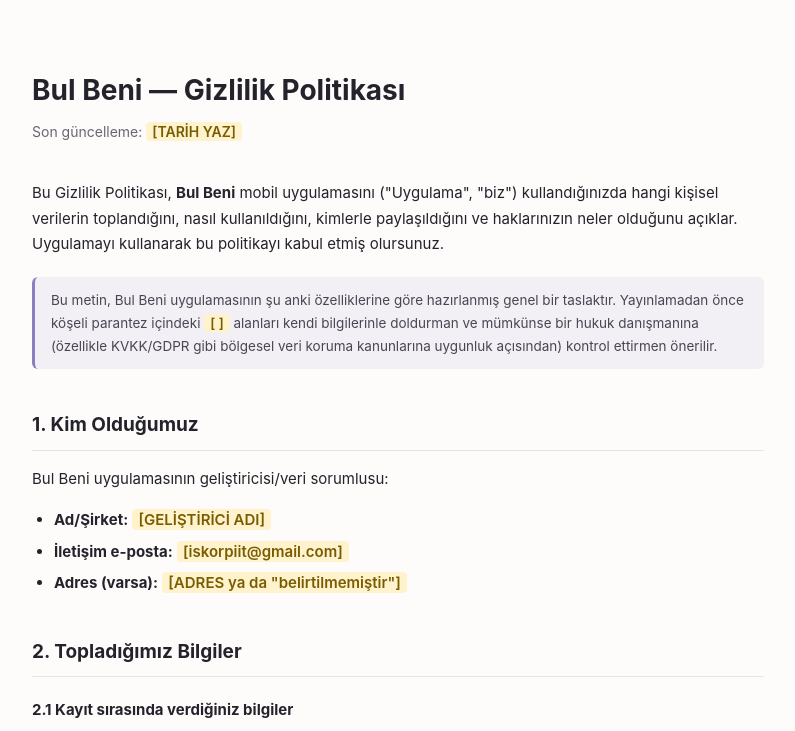
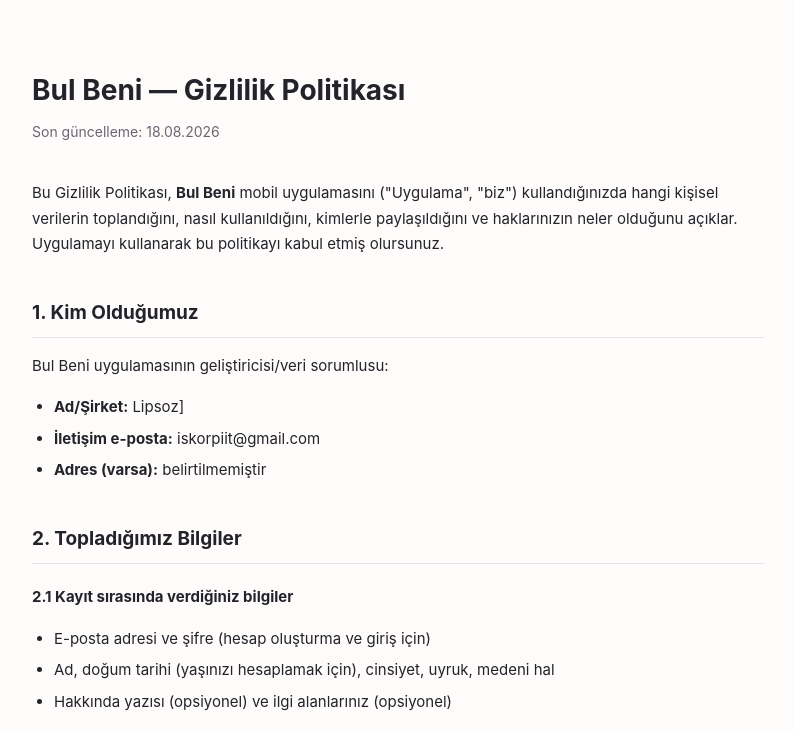
Before and after one commit to iskorpiit/bulbeni-legal, a plain HTML site: page index.html in a window 1280 px wide. Shown: the top 731 px of the page, without its empty margins (242-1037 px from the left). Drawn offline with Linux system fonts and the light colour scheme.

Commit message:
Update privacy policy details and placeholders

```diff
--- a/index.html
+++ b/index.html
@@ -80,20 +80,17 @@
 <body>
 
 <h1>Bul Beni — Gizlilik Politikası</h1>
-<div class="updated">Son güncelleme: <span class="placeholder">[TARİH YAZ]</span></div>
+<div class="updated">Son güncelleme: 18.08.2026</div>
 
 <p>Bu Gizlilik Politikası, <strong>Bul Beni</strong> mobil uygulamasını ("Uygulama", "biz") kullandığınızda hangi kişisel verilerin toplandığını, nasıl kullanıldığını, kimlerle paylaşıldığını ve haklarınızın neler olduğunu açıklar. Uygulamayı kullanarak bu politikayı kabul etmiş olursunuz.</p>
 
-<div class="note">
-Bu metin, Bul Beni uygulamasının şu anki özelliklerine göre hazırlanmış genel bir taslaktır. Yayınlamadan önce köşeli parantez içindeki <span class="placeholder">[ ]</span> alanları kendi bilgilerinle doldurman ve mümkünse bir hukuk danışmanına (özellikle KVKK/GDPR gibi bölgesel veri koruma kanunlarına uygunluk açısından) kontrol ettirmen önerilir.
-</div>
 
 <h2>1. Kim Olduğumuz</h2>
 <p>Bul Beni uygulamasının geliştiricisi/veri sorumlusu:</p>
 <ul>
-  <li><strong>Ad/Şirket:</strong> <span class="placeholder">[GELİŞTİRİCİ ADI]</span></li>
-  <li><strong>İletişim e-posta:</strong> <span class="placeholder">[iskorpiit@gmail.com]</span></li>
-  <li><strong>Adres (varsa):</strong> <span class="placeholder">[ADRES ya da "belirtilmemiştir"]</span></li>
+  <li><strong>Ad/Şirket:</strong> Lipsoz]</li>
+  <li><strong>İletişim e-posta:</strong> iskorpiit@gmail.com</li>
+  <li><strong>Adres (varsa):</strong> belirtilmemiştir</li>
 </ul>
 
 <h2>2. Topladığımız Bilgiler</h2>
@@ -182,10 +179,10 @@
 <p>Bu politikayı zaman zaman güncelleyebiliriz. Önemli değişikliklerde uygulama içinden sizi bilgilendireceğiz.</p>
 
 <h2>12. Bize Ulaşın</h2>
-<p>Sorularınız için: <span class="placeholder">[iskorpiit@gmail.com]</span></p>
+<p>Sorularınız için:iskorpiit@gmail.com</p>
 
 <footer>
-  Bul Beni — Gizlilik Politikası. Bu belge <span class="placeholder">[18.08.2026]</span> tarihinde güncellenmiştir.
+  Bul Beni — Gizlilik Politikası. Bu belge 18.08.2026 tarihinde güncellenmiştir.
 </footer>
 
 </body>
```
